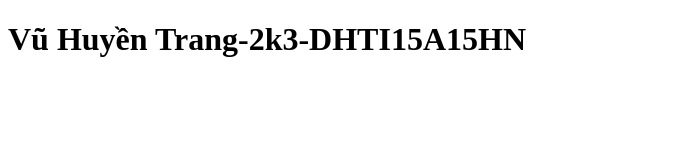
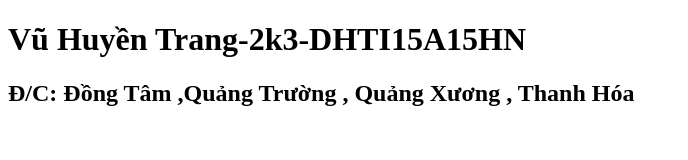
Before and after one commit to HuyenTrang03/vhtrang.com, a plain HTML site: page index.html in a window 1280 px wide. Shown: the whole page, without its empty margins (0-688 px from the left). Drawn offline with Linux system fonts and the light colour scheme.

Commit message:
add hello

```diff
--- a/index.html
+++ b/index.html
@@ -9,5 +9,8 @@
     <h1>
         Vũ Huyền Trang-2k3-DHTI15A15HN
     </h1>
+    <h2>
+        Đ/C: Đồng Tâm ,Quảng Trường , Quảng Xương , Thanh Hóa
+    </h2>
 </body>
 </html>
```
